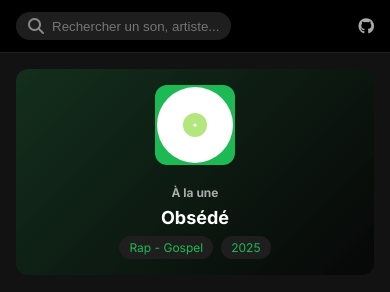
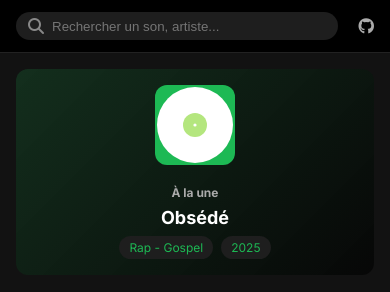
Before and after one commit to CX-Banger/cx-final, a plain HTML site: page index.html in a window 390 px wide. Shown: the top 292 px of the page. Drawn offline with Linux system fonts and the light colour scheme.

```diff
--- a/src/style.css
+++ b/src/style.css
@@ -1049,8 +1049,8 @@
   }
 
   .search-inline {
-    width: 60%;
-    max-width: 300px;
+    width: 90%;
+    max-width: 500px;
   }
 
   .bottom-nav {
```
